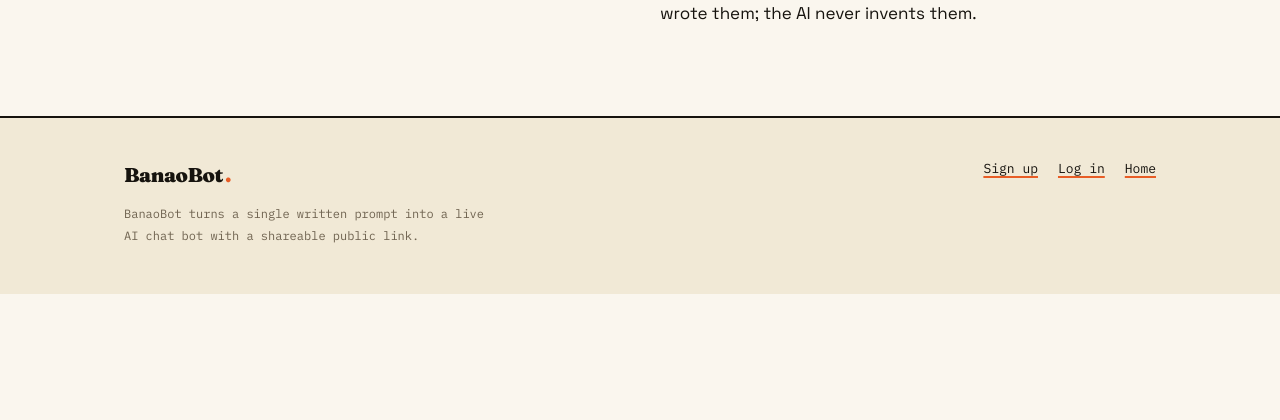
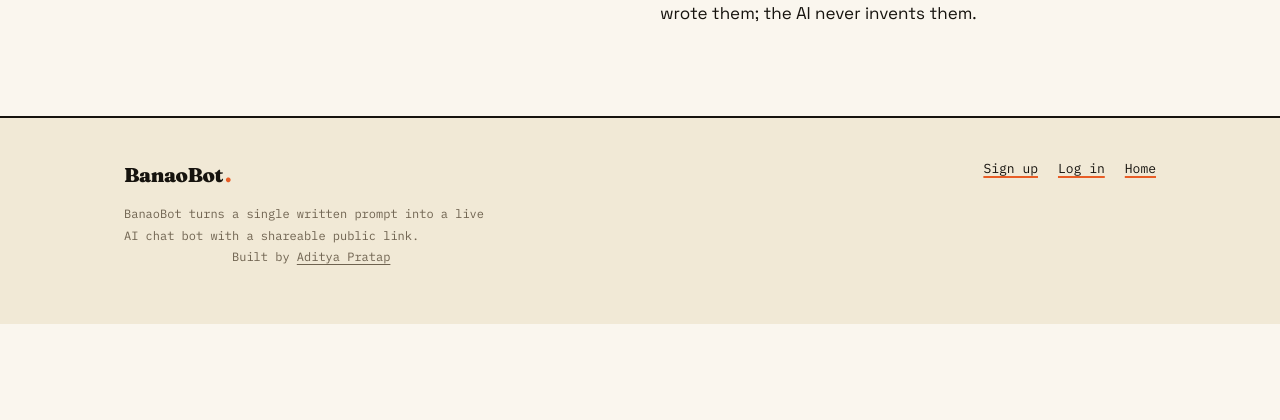
Before and after one commit to adityapratap0077-cloud/banaobot, a Flask app: page / in a window 1280 px wide. Shown: the part 2477-2897 px from the top of the page. Before the commit the page ends 2771 px from the top, so only its background shows below. Run offline with Flask 3, Linux system fonts and the light colour scheme; some libraries are stand-ins or nearby versions.

Commit message:
SEO: add Built by Aditya Pratap footer credit + author meta

```diff
--- a/templates/base.html
+++ b/templates/base.html
@@ -5,6 +5,7 @@
   <meta name="viewport" content="width=device-width, initial-scale=1">
   <title>{% block title %}BanaoBot — Describe your bot. It's ready.{% endblock %}</title>
   <meta name="description" content="Write one prompt, get a live AI bot with a public chat link. No templates, no setup.">
+  <meta name="author" content="Aditya Pratap">
   <link rel="stylesheet" href="{{ url_for('static', filename='style.css') }}">
   <link rel="preconnect" href="https://fonts.googleapis.com">
   <link rel="preconnect" href="https://fonts.gstatic.com" crossorigin>
--- a/templates/landing.html
+++ b/templates/landing.html
@@ -98,6 +98,9 @@
       <a href="/">Home</a>
     </nav>
   </div>
+  <div class="wrap" style="padding-bottom:8px; text-align:center;">
+    <p class="smallprint">Built by <a href="https://my-portfolio-khaki-gamma-94.vercel.app/about.html" style="color:inherit; text-decoration:underline;">Aditya Pratap</a></p>
+  </div>
 </footer>
 {% endblock %}
 
```
